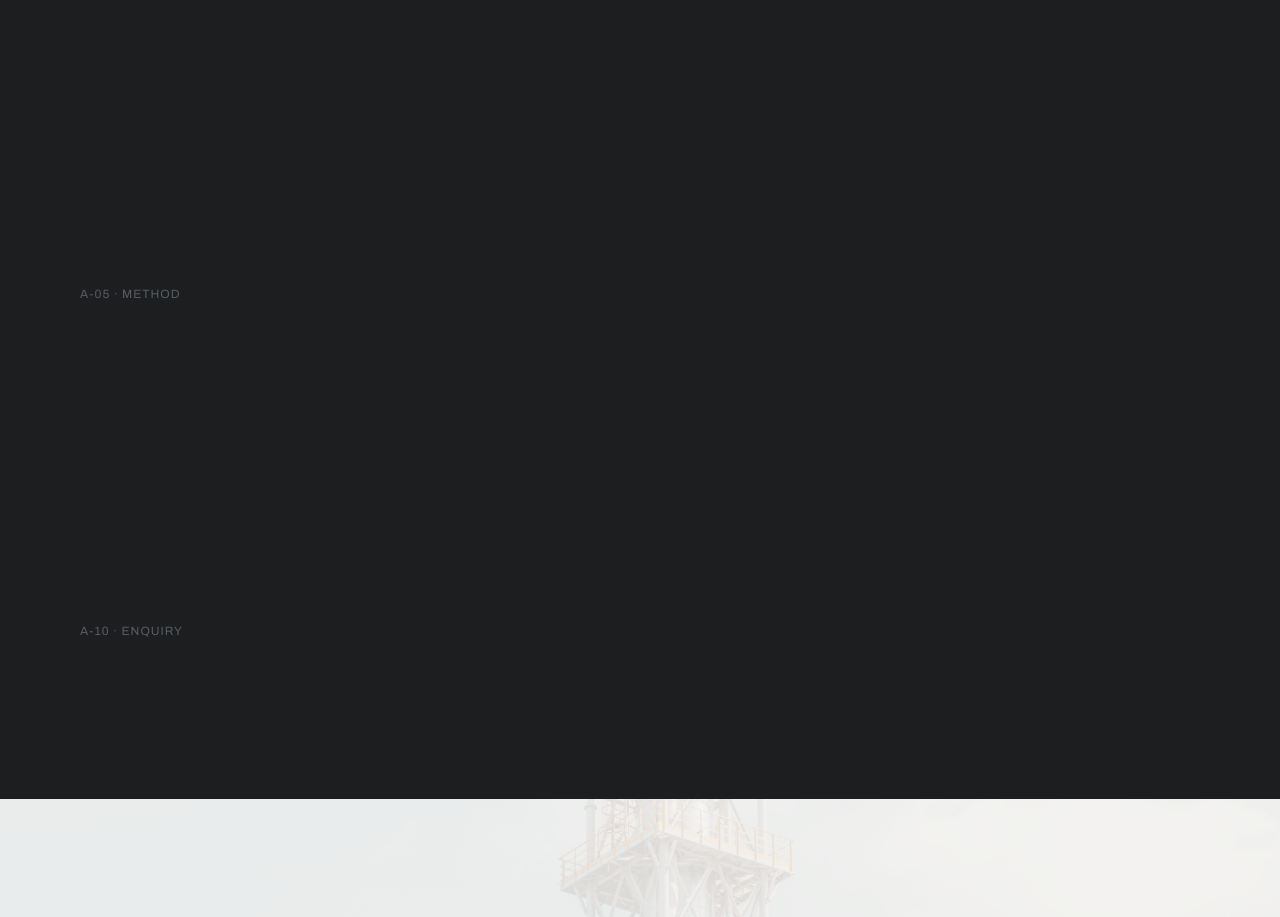
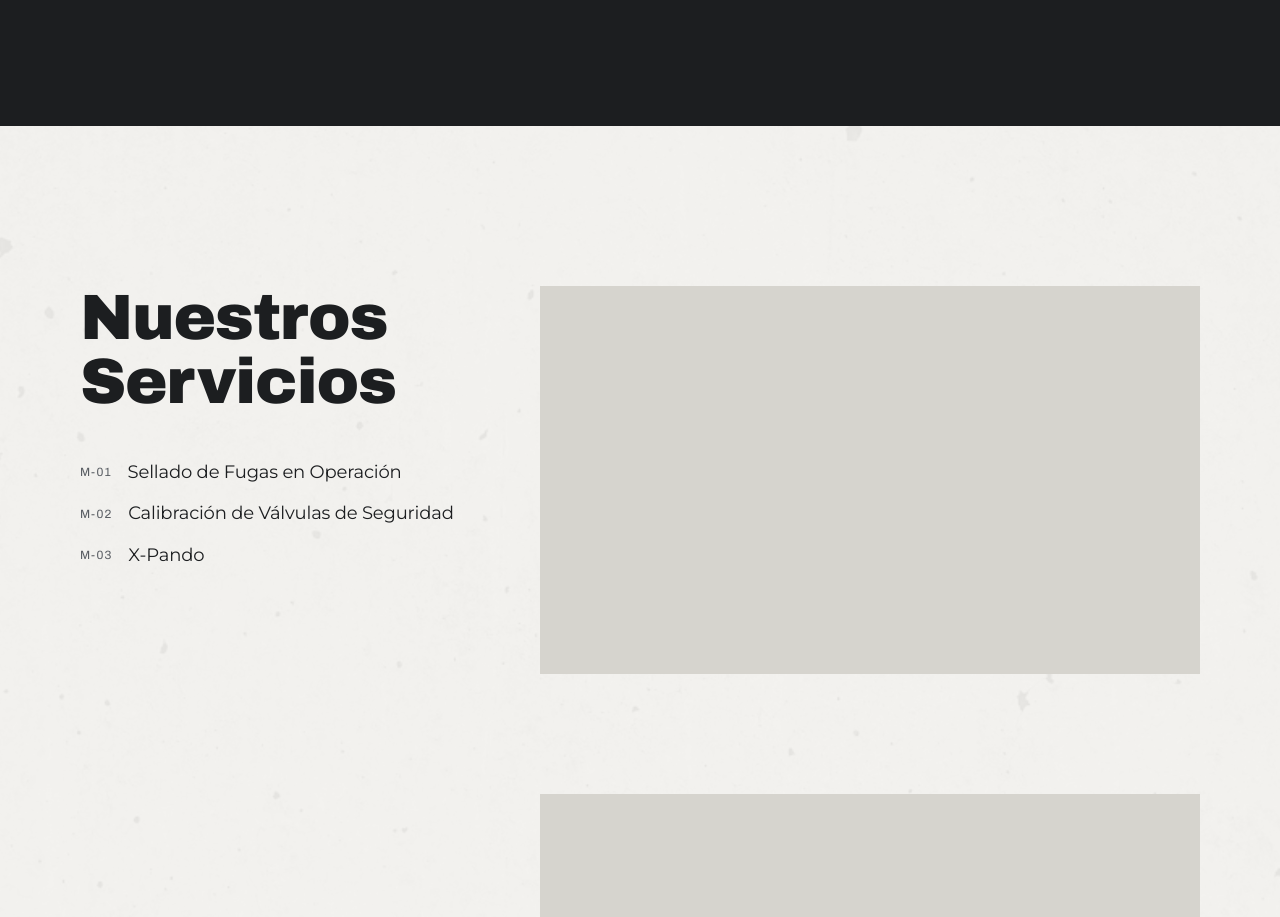
Before and after one commit to Lucas-Alvarez-Persico/plox-solutions-webpage, a Next.js app: page / in a window 1280 px wide. Shown: the part 1540-2457 px from the top of the page. Built offline with nearby package versions, Linux system fonts and the light colour scheme; a web font is replaced by a local one.

Commit message:
feat: sección method (A-05)

```diff
--- a/src/app/globals.css
+++ b/src/app/globals.css
@@ -120,10 +120,11 @@
   }
 
   /*
-   * Palabras del marquee de "En cada operación". La escala del original va al
-   * revés de lo habitual: es más grande en tablet que en desktop.
+   * Encabezado chico (h3 en Framer): lo usan tanto las palabras del marquee
+   * como los nombres de servicio del índice. La escala del original va al revés
+   * de lo habitual: es más grande en tablet que en desktop.
    */
-  .type-wordmark {
+  .type-heading-sm {
     font-family: var(--font-body);
     font-weight: 400;
     font-size: 21px;
@@ -174,7 +175,7 @@
       font-size: 18px;
     }
 
-    .type-wordmark {
+    .type-heading-sm {
       font-size: 24px;
     }
   }
@@ -196,7 +197,7 @@
       font-size: 20px;
     }
 
-    .type-wordmark {
+    .type-heading-sm {
       font-size: 18px;
     }
   }
--- a/src/app/page.tsx
+++ b/src/app/page.tsx
@@ -1,4 +1,5 @@
 import { Hero } from "@/components/sections/hero";
+import { Method } from "@/components/sections/method";
 import { Record } from "@/components/sections/record";
 import { sectionIds } from "@/content/site";
 
@@ -7,7 +8,6 @@ import { sectionIds } from "@/content/site";
  * hasta que cada una se construya en su propio commit.
  */
 const placeholders = [
-  { id: sectionIds.method, label: "A-05 · Method" },
   { id: sectionIds.enquiry, label: "A-10 · Enquiry" },
 ];
 
@@ -16,6 +16,7 @@ export default function Home() {
     <>
       <Hero />
       <Record />
+      <Method />
       {placeholders.map((section) => (
         <section
           key={section.id}
--- a/src/app/styleguide/page.tsx
+++ b/src/app/styleguide/page.tsx
@@ -56,10 +56,10 @@ const typeStyles = [
     sample: "Calibración de Válvulas",
   },
   {
-    className: "type-wordmark",
-    name: "Wordmark",
+    className: "type-heading-sm",
+    name: "Heading S",
     spec: "Montserrat 400 · 21 / 24 / 18px · lh 1.2 · ls -0.01em",
-    sample: "Experiencia · Continuidad",
+    sample: "Sellado de Fugas en Operación",
   },
   {
     className: "type-body",
--- /dev/null
+++ b/src/components/sections/method.tsx
@@ -0,0 +1,56 @@
+import Image from "next/image";
+
+import { images } from "@/content/images";
+import { method } from "@/content/home";
+import { sectionIds } from "@/content/site";
+
+/**
+ * A-05 · Method — el bloque de servicios. Se arma en dos columnas: a la
+ * izquierda una columna sticky con el título y el índice, y a la derecha los
+ * paneles de cada servicio. Por debajo de 810px las columnas se apilan y el
+ * índice se oculta, igual que en el diseño original.
+ */
+export function Method() {
+  return (
+    <section
+      id={sectionIds.method}
+      className="section-x relative scroll-mt-18 overflow-clip bg-bone py-16 tablet:py-24 desktop:py-40"
+    >
+      <Image
+        src={images.textura1.src}
+        alt={images.textura1.alt}
+        fill
+        sizes="100vw"
+        className="pointer-events-none object-cover opacity-[0.06]"
+      />
+
+      <div className="container-site relative flex flex-col gap-12 tablet:flex-row tablet:items-start desktop:gap-20">
+        <div className="flex flex-col gap-12 tablet:sticky tablet:top-30 tablet:w-70 tablet:shrink-0 desktop:w-95">
+          <div className="flex flex-col gap-4">
+            <h2 className="type-display-2 text-ink">{method.title}</h2>
+          </div>
+
+          <ol className="hidden list-none flex-col gap-5 tablet:flex">
+            {method.services.map((service) => (
+              <li key={service.code} className="flex items-center gap-4">
+                <p className="type-eyebrow shrink-0 text-gray-deep">
+                  {service.code}
+                </p>
+                <p className="type-heading-sm text-ink">{service.name}</p>
+              </li>
+            ))}
+          </ol>
+        </div>
+
+        {/* Los paneles de cada servicio llegan en el próximo commit. */}
+        <div className="flex flex-1 flex-col gap-16 tablet:gap-30">
+          {method.services.map((service) => (
+            <div key={service.id} id={service.id} className="scroll-mt-18">
+              <div className="aspect-[805/474] w-full bg-bone-muted" />
+            </div>
+          ))}
+        </div>
+      </div>
+    </section>
+  );
+}
--- a/src/components/sections/record.tsx
+++ b/src/components/sections/record.tsx
@@ -31,7 +31,7 @@ export function Record() {
             <ul className="flex list-none gap-8">
               {record.marqueeWords.map((word) => (
                 <li key={word} className="flex items-center gap-8">
-                  <p className="type-wordmark whitespace-nowrap text-gray">
+                  <p className="type-heading-sm whitespace-nowrap text-gray">
                     {word}
                   </p>
                   <span aria-hidden="true" className="h-[18px] w-px bg-gray/40" />
--- a/src/content/home.ts
+++ b/src/content/home.ts
@@ -24,3 +24,19 @@ export const record = {
     "Confianza",
   ],
 } as const;
+
+export interface Service {
+  code: string;
+  /** Ancla del panel correspondiente dentro de la sección. */
+  id: string;
+  name: string;
+}
+
+export const method = {
+  title: "Nuestros Servicios",
+  services: [
+    { code: "M-01", id: "m-01", name: "Sellado de Fugas en Operación" },
+    { code: "M-02", id: "m-02", name: "Calibración de Válvulas de Seguridad" },
+    { code: "M-03", id: "m-03", name: "X-Pando" },
+  ] satisfies Service[],
+} as const;
```
